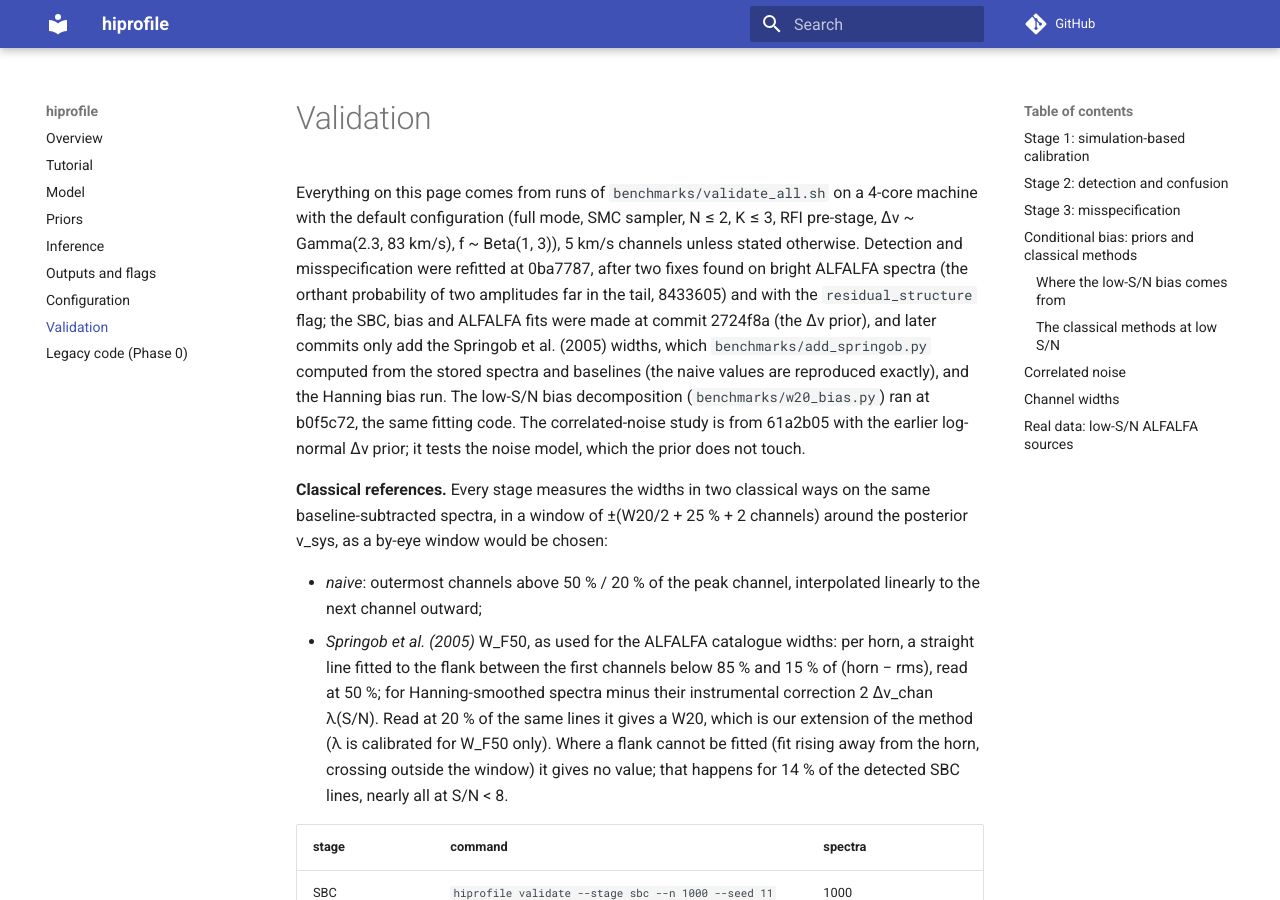
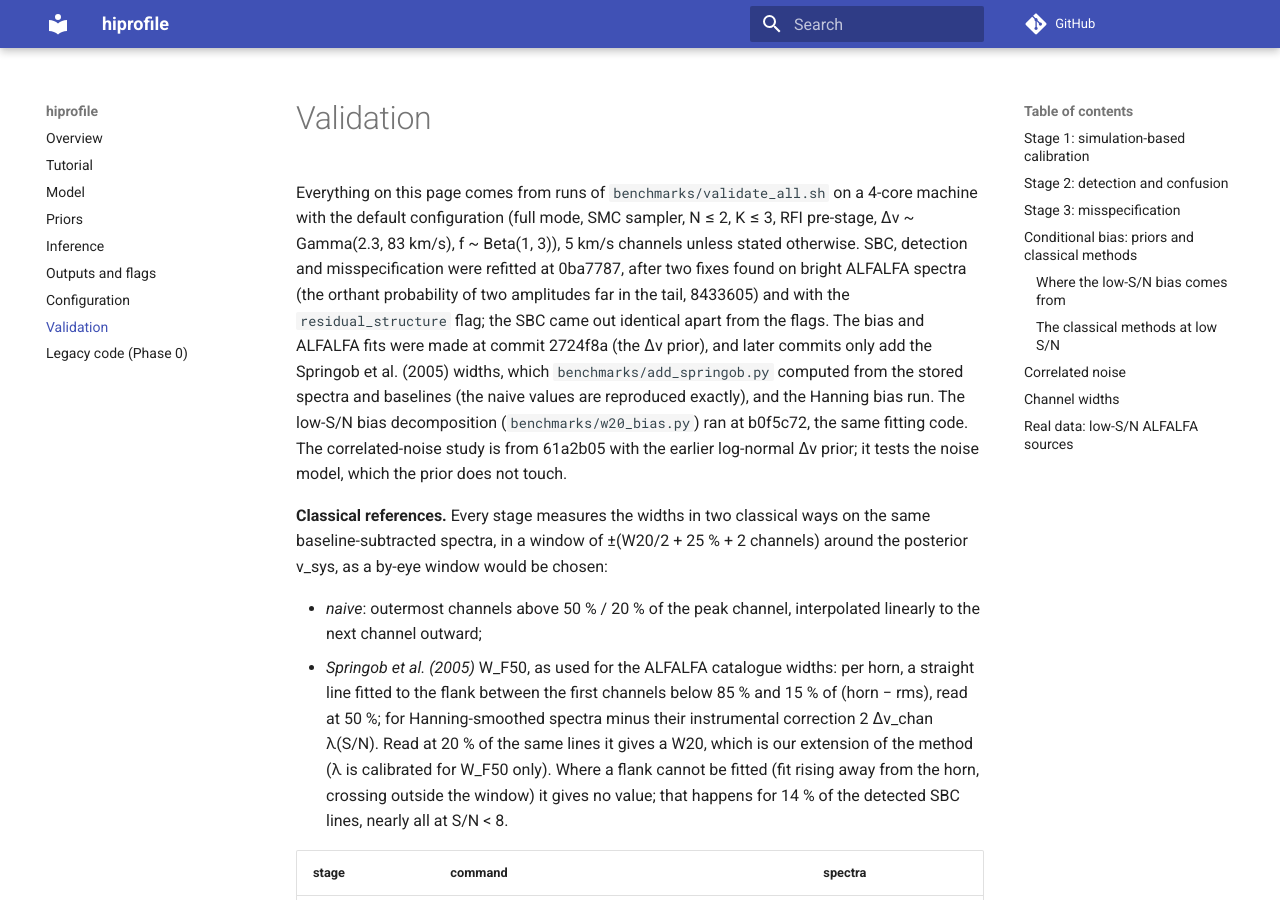
Before and after one commit to lfloeer/hiprofile, an MkDocs documentation site: the page built from docs/validation.md, in a window 1280 px wide and 900 px high. Built offline with MkDocs 1.6.1 and Material for MkDocs 9.7.7, drawn with Linux system fonts in a browser that asks for light colours; comment, search, counter and statistics services are not loaded; some of the changed text lies outside the part shown.

Commit message:
Validation docs: SBC refitted at 0ba7787 (identical; residual_structure 0.1 %)
Co-Authored-By: Claude Opus 5.5 <noreply@anthropic.com>
Claude-Session: https://claude.ai/code/session_01HNuVsUUJVtD1RaQHWi7F3J

```diff
--- a/docs/validation.md
+++ b/docs/validation.md
@@ -3,11 +3,12 @@
 Everything on this page comes from runs of `benchmarks/validate_all.sh` on
 a 4-core machine with the default configuration (full mode, SMC sampler,
 N ≤ 2, K ≤ 3, RFI pre-stage, Δv ~ Gamma(2.3, 83 km/s), f ~ Beta(1, 3)),
-5 km/s channels unless stated otherwise. Detection and misspecification
-were refitted at 0ba7787, after two fixes found on bright ALFALFA spectra
-(the orthant probability of two amplitudes far in the tail, 8433605) and
-with the `residual_structure` flag; the SBC, bias and ALFALFA fits were made
-at commit 2724f8a (the Δv prior), and later commits only add the Springob
+5 km/s channels unless stated otherwise. SBC, detection and
+misspecification were refitted at 0ba7787, after two fixes found on bright
+ALFALFA spectra (the orthant probability of two amplitudes far in the tail,
+8433605) and with the `residual_structure` flag; the SBC came out
+identical apart from the flags. The bias and ALFALFA fits were made at
+commit 2724f8a (the Δv prior), and later commits only add the Springob
 et al. (2005) widths, which
 `benchmarks/add_springob.py` computed from the stored spectra and
 baselines (the naive values are reproduced exactly), and the Hanning bias
```
Also changed, not shown: other parts of docs/validation.md (+3 -2 lines).
